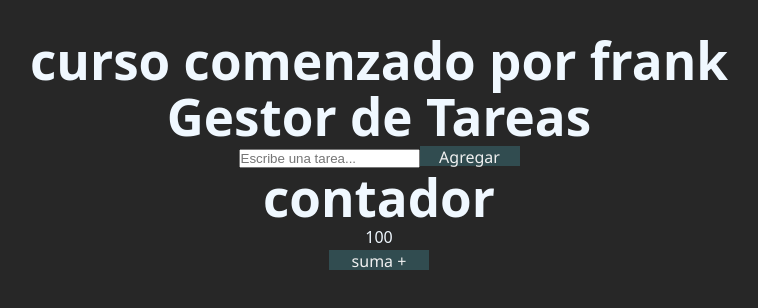
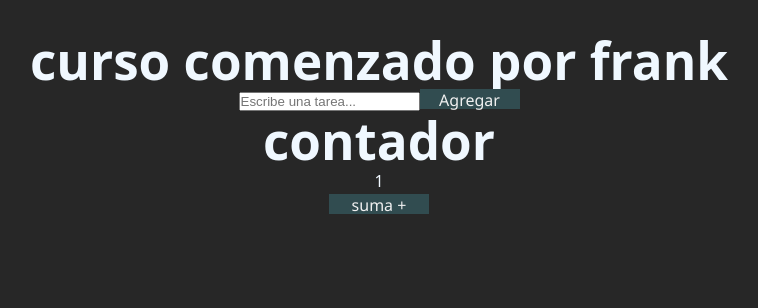
Before and after one commit to franciscojcc007/react_curso, a React (Vite) app in the folder MAGIA-REACT/: page / in a window 1280 px wide. Shown: the top 308 px of the page, without its empty margins (261-1019 px from the left). Built offline with nearby package versions, Linux system fonts and the light colour scheme.

Commit message:
se actualiza el valor inicial del componente Contador a 1 y se eliminan importaciones comentadas para limpiar el código

```diff
--- a/MAGIA-REACT/src/components/TaskApp.jsx
+++ b/MAGIA-REACT/src/components/TaskApp.jsx
@@ -1,23 +1,20 @@
 import React, { useState } from "react";
-// import { Button } from "./button/Button.jsx";
 import { Form } from "./form/form.jsx";
 import { List } from "./list/List.jsx";
 import { Presentation } from './presentations/Presentation.jsx'
 import { Contador } from  "./contador/Contador.jsx"
-// import { FaPlus, FaEdit, FaTrash } from "react-icons/fa";
 
-const TaskApp = () => {
+
+export const TaskApp = () => {
   const [tasks, setTasks] = useState([]);
   const [currentTask, setCurrentTask] = useState("");
 
-  // Agregar tarea
   const handleAddTask = () => {
     if (currentTask.trim() === "") return;
     setTasks([...tasks, currentTask]);
-    setCurrentTask(""); // Limpia el input
+    setCurrentTask("");
   };
 
-  // Eliminar tarea
   const handleDeleteTask = (index) => {
     setTasks(tasks.filter((_, i) => i !== index));
   };
@@ -25,12 +22,9 @@ const TaskApp = () => {
   return (
     <>
       <Presentation />
-      <h1>Gestor de Tareas</h1>
       <Form value={currentTask} onChange={setCurrentTask} onAddTask={handleAddTask} />
       <List tasks={tasks} onDeleteTask={handleDeleteTask} />
-      <Contador value={100}/>
+      <Contador value={1}/>
     </>
   );
 };
-
-export { TaskApp };
```
